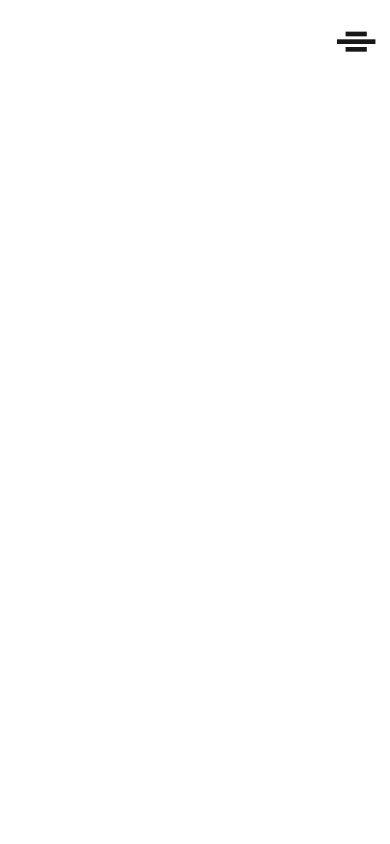
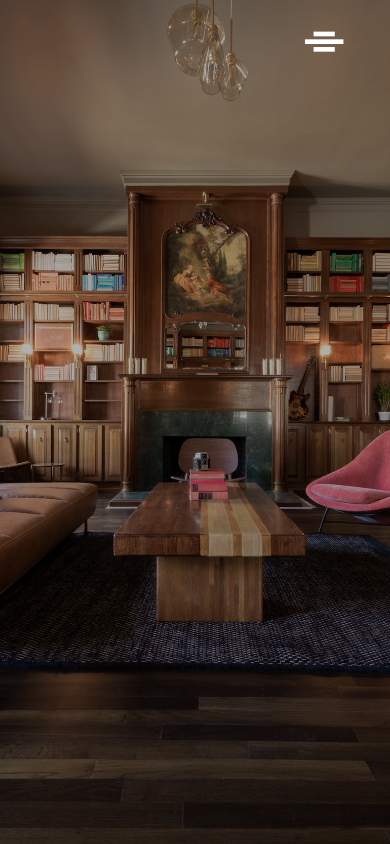
Before and after one commit to aRonnieAlsop/woodworker_portfolio, a React (Create React App) app: page /about in a window 390 px wide. Before the commit this address had no page. Built offline with nearby package versions, Linux system fonts and the light colour scheme.

Commit message:
'dropdown menu for small screens'

```diff
--- a/src/App.js
+++ b/src/App.js
@@ -3,6 +3,7 @@ import { BrowserRouter as Router, Routes, Route } from "react-router-dom";
 import LandingPage from "./components/LandingPage/LandingPage";
 import Header from "./components/Header/Header";
 import MockContact from "./components/Contact/MockContact";
+import About from "./components/About/About";
 
 const App = () => {
     return (
@@ -11,6 +12,7 @@ const App = () => {
             <Routes>
                 <Route path="/" element={<LandingPage />} />
                 <Route path="/contact" element={<MockContact />} />
+                <Route path="/about" element={<About />} />
             </Routes>
         </Router>
     );
--- /dev/null
+++ b/src/components/About/About.css
@@ -0,0 +1,15 @@
+.about-container {
+    position: relative;
+    width: 100vw;
+    height: 100vh;
+    background: url("./../../../public/assets/Thatcher_3_Library.jpg") no-repeat center center/cover;
+}
+
+.background-overlay {
+    width: 100%;
+    height: 100%;
+    display: flex;
+    justify-content: center;
+    align-items: center;
+
+}
--- /dev/null
+++ b/src/components/About/About.jsx
@@ -0,0 +1,23 @@
+import React from 'react';
+import './About.css';
+
+const About = () => {
+    return (
+        <div className="about-container">
+            <div className="background-overlay">
+
+            </div>
+            {/* <p>With over two decades of experience in the wood flooring industry, Polly has established himself as a trusted and skilled flooring contractor. Since 1999, he has been transforming homes and businesses with exceptional wood floor installations, sanding, refinishing, and restoration work.
+
+Polly’s journey into wood flooring began long before his Fine Arts degree, which he earned later in his career as a visual artist. This background has provided him with a unique perspective and an exceptional eye for detail, qualities that have enhanced his craft in the flooring industry.
+
+In 2017, Polly decided to take his years of experience and expertise to the next level by launching his own flooring business. Since then, he has been serving both commercial and residential clients, specializing in custom inlays, intricate border work, and the restoration of wood floors that are over 100 years old. He has an incredible knack for reviving and preserving these timeless pieces of history, breathing new life into them while maintaining their original charm.
+
+Polly is also highly skilled in floating floor systems and has extensive experience in general construction and project management. However, his true passion lies in working with wood—whether it’s creating custom designs, restoring worn floors, or installing new ones to perfection.
+
+No matter the project, Polly brings a level of dedication, craftsmanship, and professionalism that ensures his clients are always thrilled with the final result.</p> */}
+        </div>
+    );
+}
+
+export default About;
--- /dev/null
+++ b/src/components/Header/Header.css
@@ -0,0 +1,85 @@
+/* Header Container */
+.header-container {
+    position: relative;
+    top: 1vh;
+    right: 4vw;
+    z-index: 1000;
+  }
+
+  /* Normal Navbar for Larger Screens */
+  .header-nav {
+    display: flex;
+    gap: 9vw;
+  }
+
+  .header-nav a,
+  .header-nav a {
+    color: #171717;
+    font-family: "Oswald", serif;
+    font-size: 2rem;
+    font-weight: bold;
+    text-decoration: none;
+  }
+
+  .header-nav a:hover {
+    border-top: 1px solid red;
+    border-bottom: 2px solid coral;
+    cursor: pointer;
+  }
+
+  /* Menu Icon for Mobile */
+  .menu-icon {
+    font-size: 3rem;
+    cursor: pointer;
+    font-weight: bold;
+    color: #171717;
+    transition: transform 0.3s ease;
+  }
+
+  .menu-icon:hover {
+    color: #7A2021;
+    transform: scale(1.1);
+  }
+
+  /* Dropdown Menu for Mobile */
+  .dropdown-menu {
+    position: absolute;
+    top: 50px;
+    right: 0;
+    background: white;
+    box-shadow: 0px 4px 8px rgba(0, 0, 0, 0.2);
+    border-radius: 8px;
+    display: flex;
+    flex-direction: column;
+    padding: 10px;
+    width: 150px;
+    text-align: center;
+  }
+
+  /* Menu Items */
+  .dropdown-menu a {
+    font-family: "Oswald", serif;
+    font-size: 1.6rem;
+    font-weight: bold;
+    text-decoration: none;
+    color: #171717;
+    padding: 10px;
+    display: block;
+    transition: all 0.3s ease;
+  }
+
+  .dropdown-menu a:hover {
+    border-bottom: 2px solid coral;
+  }
+
+  /* When on Contact Page */
+  .contact-page-nav a {
+    color: white !important;
+  }
+
+  /* Hide normal nav on mobile */
+  @media (max-width: 700px) {
+    .header-nav {
+        display: none;
+    }
+  }
--- a/src/components/Header/Header.jsx
+++ b/src/components/Header/Header.jsx
@@ -1,10 +1,12 @@
 import React, { useState, useEffect } from "react";
-import { Link } from "react-router-dom";
-import "./../LandingPage/LandingPage.css";
+import { Link, useLocation, useNavigate } from "react-router-dom";
+import "./Header.css";
 
 const Header = () => {
     const [isMobile, setIsMobile] = useState(window.innerWidth <= 700);
     const [menuOpen, setMenuOpen] = useState(false);
+    const location = useLocation();
+    const navigate = useNavigate();
 
     // Detect screen resize
     useEffect(() => {
@@ -13,26 +15,51 @@ const Header = () => {
         return () => window.removeEventListener("resize", handleResize);
     }, []);
 
+    // Scroll to gallery when redirected from another page
+    useEffect(() => {
+        if (location.state?.scrollToGallery) {
+            const gallerySection = document.getElementById("gallery");
+            if (gallerySection) {
+                setTimeout(() => {
+                    gallerySection.scrollIntoView({ behavior: "smooth" });
+                }, 300); // Short delay to ensure the page loads before scrolling
+            }
+        }
+    }, [location]);
+
+    // Handle Gallery Click (Redirect & Scroll)
+    const handleGalleryClick = (event) => {
+        event.preventDefault(); // Prevent default anchor behavior
+        if (location.pathname !== "/") {
+            navigate("/", { state: { scrollToGallery: true } }); // Pass state to trigger scrolling
+        } else {
+            const gallerySection = document.getElementById("gallery");
+            if (gallerySection) {
+                gallerySection.scrollIntoView({ behavior: "smooth" });
+            }
+        }
+        setMenuOpen(false); // Close dropdown menu if mobile
+    };
+
+
     return (
         <header className="header-container">
             {/* Normal Navbar for Larger Screens */}
             {!isMobile ? (
-                <nav className="header-nav">
-                    <a href="#gallery">GALLERY</a>
+                <nav className={`header-nav ${location.pathname === "/contact" || "/about" ? "contact-page-nav" : ""}`}>
+                    <a href="/" onClick={handleGalleryClick}>GALLERY</a>
                     <Link to="/about">ABOUT</Link>
                     <Link to="/contact">CONTACT</Link>
                 </nav>
             ) : (
                 // Dropdown Menu Icon for Mobile Screens
-                <div className="menu-icon" onClick={() => setMenuOpen(!menuOpen)}>
-                    ⌯
-                </div>
+                <div className={`menu-icon ${location.pathname === "/about" ? "contact-menu-icon" : ""}`} onClick={() => setMenuOpen(!menuOpen)}>⌯</div>
             )}
 
             {/* Dropdown Menu for Mobile Screens */}
             {isMobile && menuOpen && (
                 <nav className="dropdown-menu">
-                    <a href="#gallery" onClick={() => setMenuOpen(false)}>GALLERY</a>
+                    <a href="/" onClick={handleGalleryClick}>GALLERY</a>
                     <Link to="/about" onClick={() => setMenuOpen(false)}>ABOUT</Link>
                     <Link to="/contact" onClick={() => setMenuOpen(false)}>CONTACT</Link>
                 </nav>
--- a/src/components/LandingPage/LandingPage.css
+++ b/src/components/LandingPage/LandingPage.css
@@ -380,7 +380,7 @@ html, body {
 
 /* Header Container */
 .header-container {
-  position: fixed;
+  position: relative;
   top: 1vh;
   right: 4vw;
   z-index: 1000;
@@ -414,6 +414,10 @@ html, body {
   font-weight: bold;
   color: #171717;
   transition: transform 0.3s ease;
+  position: absolute;
+  right: 2rem;
+  background: transparent;
+  border: none;
 }
 
 .menu-icon:hover {
@@ -450,6 +454,16 @@ html, body {
 
 .dropdown-menu a:hover {
   border-bottom: 2px solid coral;
+}
+
+/* When on Contact Page */
+.contact-page-nav a {
+  color: white !important;
+}
+
+/* Special styling when on Contact or About page */
+.contact-menu-icon {
+  color: white;
 }
 
 /* Hide normal nav on mobile */
--- a/src/components/LandingPage/LandingPage.jsx
+++ b/src/components/LandingPage/LandingPage.jsx
@@ -10,7 +10,6 @@ import './LandingPage.css';
 const LandingPage = () => {
     return (
         <div id="top" className="landing-page">
-            <Header />
             <Hero />
             {/* This will trigger the pop-up on first visit */}
             <RelocationPopup />
```
